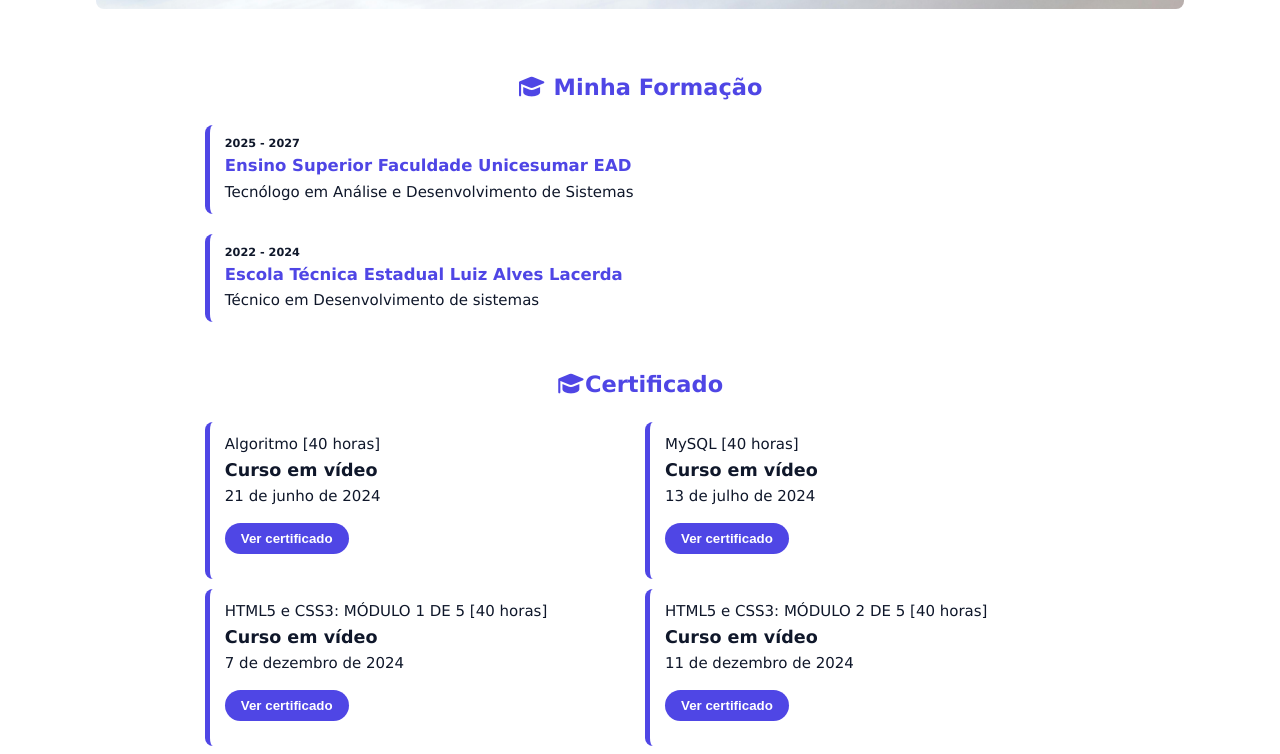
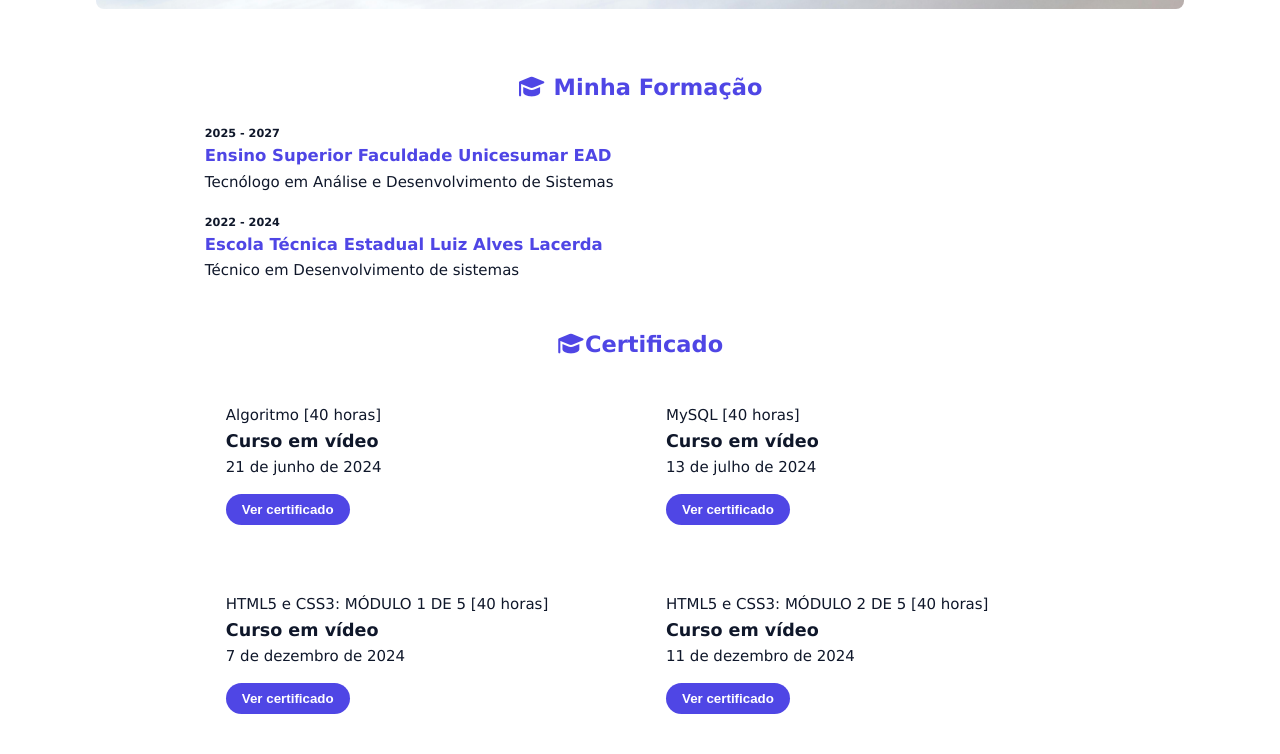
Before and after one commit to ygorhslima/ygor-hslima-portfolio, a React (Vite) app: page /ygor-hslima-portfolio/home in a window 1280 px wide. Shown: the part 2379-3133 px from the top of the page. Built offline with nearby package versions, Linux system fonts and the light colour scheme.

Commit message:
feat: animando a área de certificado

```diff
--- a/src/components/ArticleFormacao/style.css
+++ b/src/components/ArticleFormacao/style.css
@@ -1,22 +1,22 @@
-#formacao {
-  h2 {
+#formacao h2 {
   text-align: center;
   margin-bottom: 20px; /* Adicionado para espaçamento */
 }
 
-  /* Agrupando estilos comuns para evitar repetição */
-  .curso,
-  .certificados {
+#formacao .certificados {
   background-color: var(--fundo-principal);
-    border-radius: 8px;
-    border-left: 5px solid var(--destaque);
-    padding: 10px 15px;
-    transition: border-width 0.5s;
+  border-radius: 12px;
+  border: 1px solid rgba(255, 255, 255, 0.1);
+  padding: 20px;
+  transition: transform 0.3s ease, box-shadow 0.3s ease;
   cursor: pointer;
+  overflow: hidden;
+}
 
-    &:hover {
-      border-left-width: 15px;
-    }
+#formacao .certificados:hover {
+  transform: translateY(-4px);
+  box-shadow: 0 10px 20px rgba(0, 0, 0, 0.2);
+  border-color: var(--destaque); /* Apenas brilha a borda fina */
 }
 
 .formacao-container {
@@ -24,29 +24,25 @@
   flex-direction: column-reverse;
   gap: 20px;
   margin-bottom: 20px;
-
-    .curso_nome {
+}
+.formacao-container .curso_nome {
   color: var(--destaque);
   font-weight: bold;
 }
-
-    .periodo {
+.formacao-container .periodo {
   font-size: 0.75em;
   font-weight: bold;
   color: var(--texto);
 }
-
-    .instituicao {
+.formacao-container .instituicao {
   color: var(--destaque);
   font-size: 1.1em;
-    }
 }
 
 .grid-formacao-certificados {
   display: grid;
   grid-template-columns: repeat(2, 1fr); /* Forma mais limpa de escrever */
   gap: 10px;
-  }
 }
 
 /* Media Query mais limpo */
--- a/src/components/Certificado/index.jsx
+++ b/src/components/Certificado/index.jsx
@@ -1,16 +1,17 @@
 import { useState } from "react";
+import { createPortal } from "react-dom";
 import "./style.css";
+
+/**
+ * O createPortal é como um teletransporte. Ele permite que um componente seja declarado em um lugar do código, mas seja renderizado (apareça) em um lugar completamente diferente do HTML final.
+ */
 
 export default function Certificado(props) {
   const [mostrarPDF, setMostrarPDF] = useState(false);
 
-  return (
-    <div>
-      <button onClick={() => setMostrarPDF(true)}>Ver certificado</button>
-      {mostrarPDF && (
+  const modalJSX = (
     <div className="modal">
       <div className="overlay" onClick={() => setMostrarPDF(false)}></div>
-
       <div className="conteudo">
         <h3>{props.curso}</h3>
         <embed
@@ -19,16 +20,17 @@
           height="100%"
           type="application/pdf"
         />
-
-            <button
-              className="fechar-modal"
-              onClick={() => setMostrarPDF(false)}
-            >
+        <button className="fechar-modal" onClick={() => setMostrarPDF(false)}>
           Fechar
         </button>
       </div>
     </div>
-      )}
+  );
+
+  return (
+    <div>
+      <button onClick={() => setMostrarPDF(true)}>Ver certificado</button>
+      {mostrarPDF && createPortal(modalJSX, document.body)}
     </div>
   );
 }
```
Also changed, not shown: 1 other file (tests, documents, lock files or other folders). Lines whose indentation alone changed are shown as unchanged.
